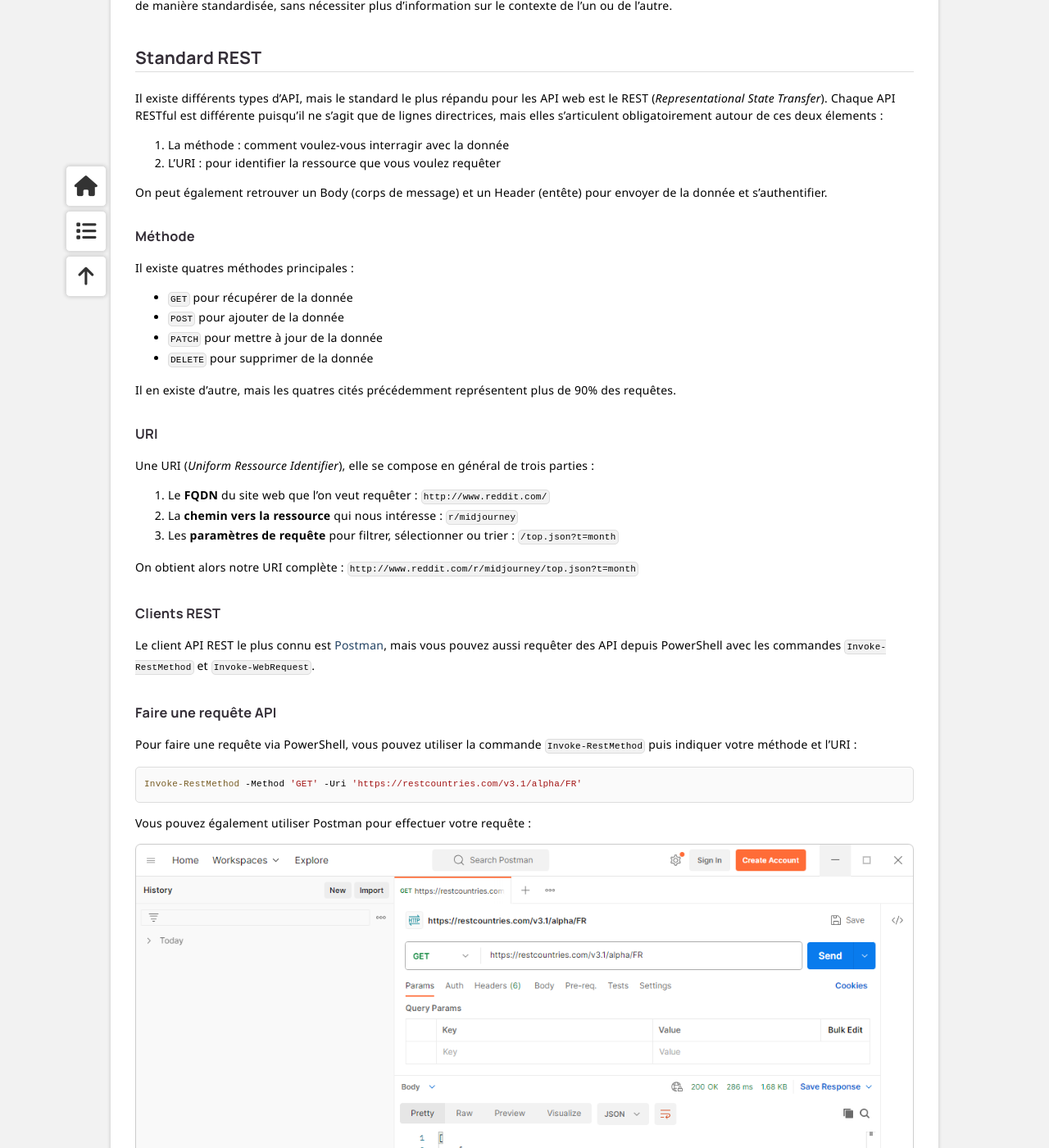
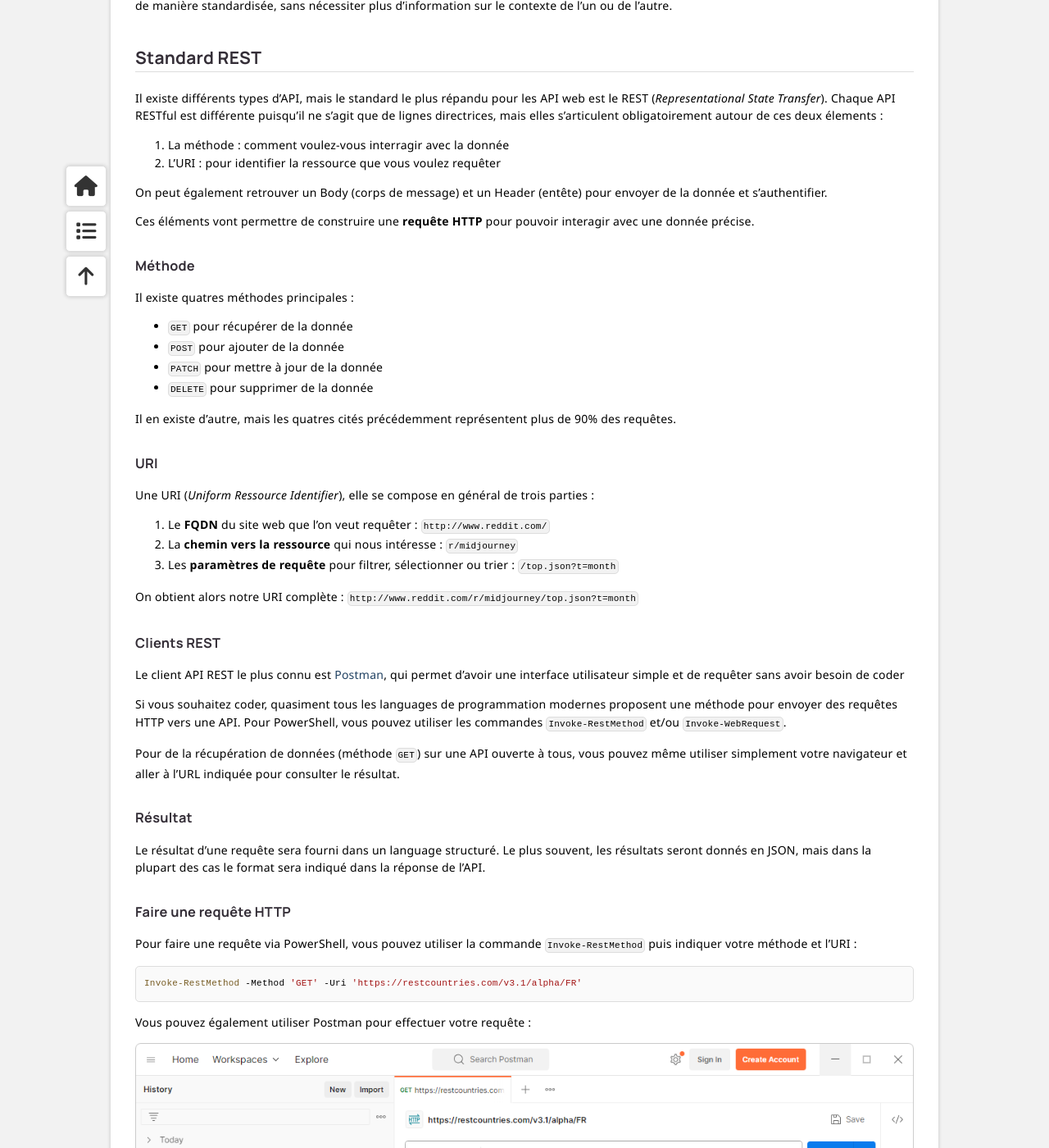
Before and after one commit to leobouard/leobouard.github.io, a Jekyll site: the page built from _posts/2023-09-17-cours-msgraph-001.md, in a window 1280 px wide and 1400 px high, scrolled down 499 px. Shown: the whole window at 82% size. Built offline with Jekyll 4.4.1, drawn with Linux system fonts in a browser that asks for light colours; nearby versions of some CDN libraries; some web fonts are replaced.

Commit message:
Update 2023-09-17-cours-msgraph-001.md

```diff
--- a/_posts/2023-09-17-cours-msgraph-001.md
+++ b/_posts/2023-09-17-cours-msgraph-001.md
@@ -28,6 +28,8 @@ Il existe différents types d'API, mais le standard le plus répandu pour les AP
 
 On peut également retrouver un Body (corps de message) et un Header (entête) pour envoyer de la donnée et s'authentifier.
 
+Ces éléments vont permettre de construire une **requête HTTP** pour pouvoir interagir avec une donnée précise.
+
 ### Méthode
 
 Il existe quatres méthodes principales :
@@ -51,9 +53,17 @@ On obtient alors notre URI complète : `http://www.reddit.com/r/midjourney/top.j
 
 ### Clients REST
 
-Le client API REST le plus connu est [Postman](https://www.postman.com/downloads/?utm_source=postman-home), mais vous pouvez aussi requêter des API depuis PowerShell avec les commandes `Invoke-RestMethod` et `Invoke-WebRequest`.
+Le client API REST le plus connu est [Postman](https://www.postman.com/downloads/?utm_source=postman-home), qui permet d'avoir une interface utilisateur simple et de requêter sans avoir besoin de coder
 
-### Faire une requête API
+Si vous souhaitez coder, quasiment tous les languages de programmation modernes proposent une méthode pour envoyer des requêtes HTTP vers une API. Pour PowerShell, vous pouvez utiliser les commandes `Invoke-RestMethod` et/ou `Invoke-WebRequest`.
+
+Pour de la récupération de données (méthode `GET`) sur une API ouverte à tous, vous pouvez même utiliser simplement votre navigateur et aller à l'URL indiquée pour consulter le résultat.
+
+### Résultat
+
+Le résultat d'une requête sera fourni dans un language structuré. Le plus souvent, les résultats seront donnés en JSON, mais dans la plupart des cas le format sera indiqué dans la réponse de l'API.
+
+### Faire une requête HTTP
 
 Pour faire une requête via PowerShell, vous pouvez utiliser la commande `Invoke-RestMethod` puis indiquer votre méthode et l'URI :
 
```
